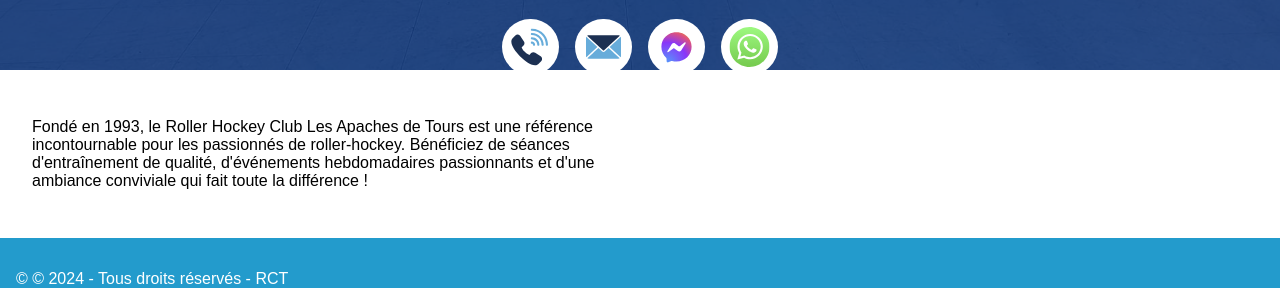
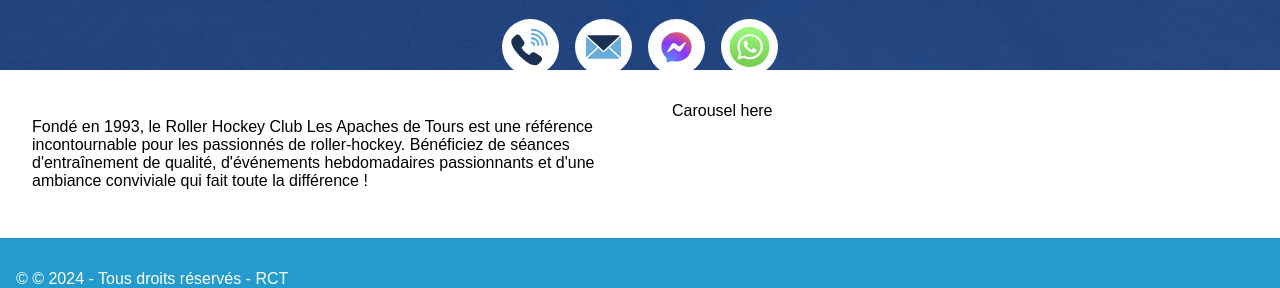
Before and after one commit to Cedrenou/shooting-front, a Nuxt app: page / in a window 1280 px wide. Shown: the part 730-1018 px from the top of the page. Built offline with nearby package versions, Linux system fonts and the light colour scheme.

Commit message:
add carousel (test ci)

```diff
--- a/components/AppAbout.vue
+++ b/components/AppAbout.vue
@@ -9,7 +9,7 @@
         la différence !
       </p>
     </div>
-    <div class="right-block"></div>
+    <div class="right-block">Carousel here</div>
   </div>
 </template>
 
```
